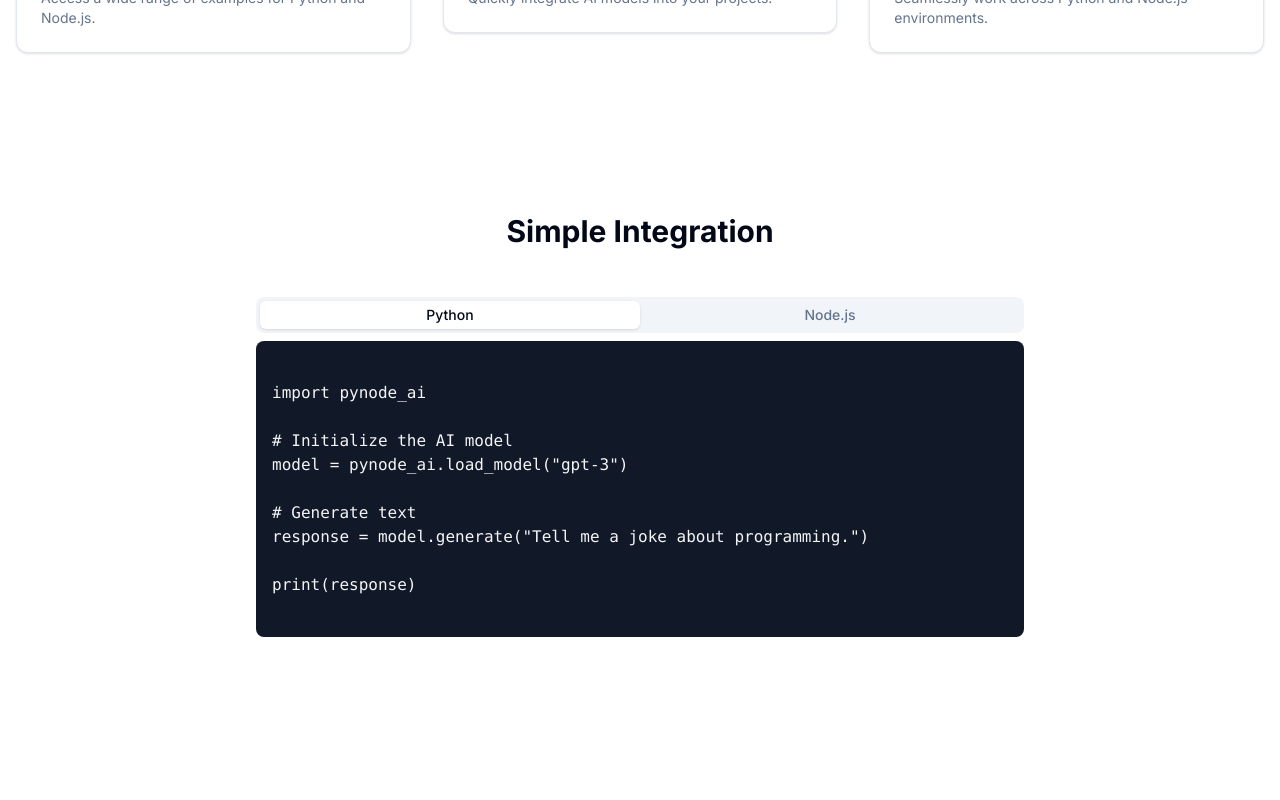
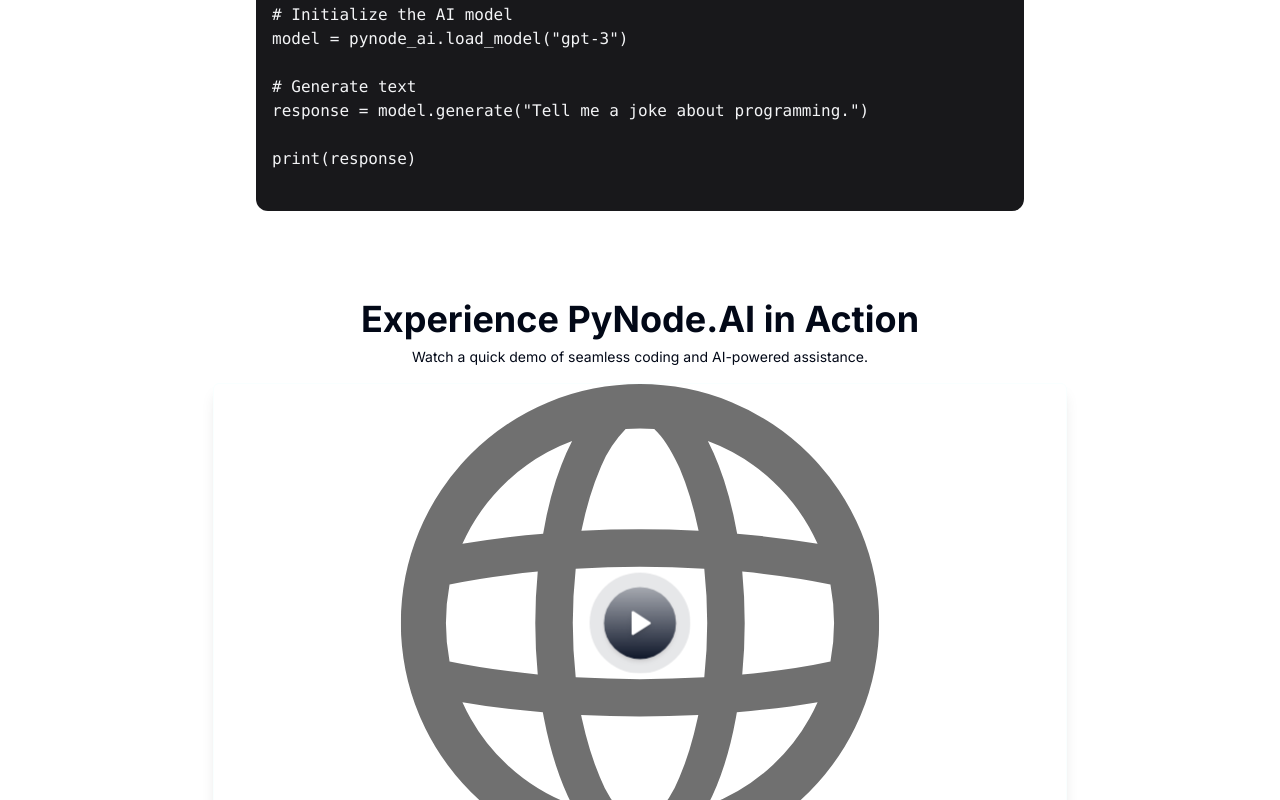
Before and after one commit to Siratul804/PyNode.AI, a Next.js app: page / in a window 1280 px wide. Shown: the part 1060-1860 px from the top of the page. Built offline with nearby package versions, Linux system fonts and the light colour scheme.

Commit message:
ui: added hero-video-dialog

```diff
--- /dev/null
+++ b/app/components/HeroVideo.tsx
@@ -0,0 +1,28 @@
+import HeroVideoDialog from "./ui/hero-video-dialog";
+
+export const HeroVideo = () => {
+  return (
+    <>
+      <div className="flex justify-center">
+        <h1 className="text-4xl font-bold text-center py-2  ">
+          Experience PyNode.AI in Action
+        </h1>
+      </div>
+      <div className="flex justify-center pb-4 ">
+        <p className="text-sm">
+          Watch a quick demo of seamless coding and AI-powered assistance.
+        </p>
+      </div>
+
+      <div className=" flex justify-center ">
+        <HeroVideoDialog
+          className="w-full md:w-3/4 lg:w-2/3"
+          animationStyle="top-in-bottom-out"
+          videoSrc="https://video.gumlet.io/67874608a0795ccd0d9ce474/67874673a0795ccd0d9ce60e/download.mp4"
+          thumbnailSrc="/globe.svg"
+          thumbnailAlt="Hero Video"
+        />
+      </div>
+    </>
+  );
+};
--- a/app/components/code-showcase.tsx
+++ b/app/components/code-showcase.tsx
@@ -44,7 +44,7 @@
           transition={{ duration: 0.5 }}
         >
           <Tabs defaultValue="python" className="max-w-3xl mx-auto">
-            <TabsList className="grid w-full grid-cols-2">
+            <TabsList className="grid w-full grid-cols-2  ">
               <TabsTrigger
                 value="python"
                 onClick={() => setActiveTab("python")}
@@ -59,12 +59,12 @@
               </TabsTrigger>
             </TabsList>
             <TabsContent value="python">
-              <pre className="p-4 rounded-lg bg-gray-900 text-gray-100 overflow-x-auto">
+              <pre className="p-4 rounded-xl bg-[#18181B] text-gray-100 overflow-x-auto">
                 <code>{codeExamples.python}</code>
               </pre>
             </TabsContent>
             <TabsContent value="nodejs">
-              <pre className="p-4 rounded-lg bg-gray-900 text-gray-100 overflow-x-auto">
+              <pre className="p-4 rounded-xl bg-[#18181B] text-gray-100 overflow-x-auto">
                 <code>{codeExamples.nodejs}</code>
               </pre>
             </TabsContent>
--- a/app/components/footer.tsx
+++ b/app/components/footer.tsx
@@ -43,7 +43,7 @@
         </div>
         <div className="mt-8 flex flex-col md:flex-row justify-between items-center">
           <p className="text-sm mb-4 md:mb-0">
-            © 2023 PyNode.AI. All rights reserved.
+            © 2025 PyNode.AI. All rights reserved.
           </p>
           <div className="flex space-x-4">
             <Link href="#" className=" hover:text-primary transition-colors">
--- /dev/null
+++ b/app/components/ui/hero-video-dialog.tsx
@@ -0,0 +1,141 @@
+"use client";
+
+import { useState } from "react";
+import { AnimatePresence, motion } from "framer-motion";
+import { Play, XIcon } from "lucide-react";
+
+import { cn } from "@/lib/utils";
+import Image from "next/image";
+
+type AnimationStyle =
+  | "from-bottom"
+  | "from-center"
+  | "from-top"
+  | "from-left"
+  | "from-right"
+  | "fade"
+  | "top-in-bottom-out"
+  | "left-in-right-out";
+
+interface HeroVideoProps {
+  animationStyle?: AnimationStyle;
+  videoSrc: string;
+  thumbnailSrc: string;
+  thumbnailAlt?: string;
+  className?: string;
+}
+
+const animationVariants = {
+  "from-bottom": {
+    initial: { y: "100%", opacity: 0 },
+    animate: { y: 0, opacity: 1 },
+    exit: { y: "100%", opacity: 0 },
+  },
+  "from-center": {
+    initial: { scale: 0.5, opacity: 0 },
+    animate: { scale: 1, opacity: 1 },
+    exit: { scale: 0.5, opacity: 0 },
+  },
+  "from-top": {
+    initial: { y: "-100%", opacity: 0 },
+    animate: { y: 0, opacity: 1 },
+    exit: { y: "-100%", opacity: 0 },
+  },
+  "from-left": {
+    initial: { x: "-100%", opacity: 0 },
+    animate: { x: 0, opacity: 1 },
+    exit: { x: "-100%", opacity: 0 },
+  },
+  "from-right": {
+    initial: { x: "100%", opacity: 0 },
+    animate: { x: 0, opacity: 1 },
+    exit: { x: "100%", opacity: 0 },
+  },
+  fade: {
+    initial: { opacity: 0 },
+    animate: { opacity: 1 },
+    exit: { opacity: 0 },
+  },
+  "top-in-bottom-out": {
+    initial: { y: "-100%", opacity: 0 },
+    animate: { y: 0, opacity: 1 },
+    exit: { y: "100%", opacity: 0 },
+  },
+  "left-in-right-out": {
+    initial: { x: "-100%", opacity: 0 },
+    animate: { x: 0, opacity: 1 },
+    exit: { x: "100%", opacity: 0 },
+  },
+};
+
+export default function HeroVideoDialog({
+  animationStyle = "from-center",
+  videoSrc,
+  thumbnailSrc,
+  thumbnailAlt = "Video thumbnail",
+  className,
+}: HeroVideoProps) {
+  const [isVideoOpen, setIsVideoOpen] = useState(false);
+  const selectedAnimation = animationVariants[animationStyle];
+
+  return (
+    <div className={cn("relative", className)}>
+      <div
+        className="group relative cursor-pointer"
+        onClick={() => setIsVideoOpen(true)}
+      >
+        <Image
+          src={thumbnailSrc}
+          alt={thumbnailAlt}
+          width={1920}
+          height={1080}
+          className="w-full rounded-md border shadow-lg aspect-video transition-all duration-200 ease-out brightness-110 group-hover:brightness-[0.8]"
+        />
+        <div className="absolute inset-0 flex scale-[0.9] items-center justify-center rounded-2xl transition-all duration-200 ease-out group-hover:scale-100">
+          <div className="flex size-28 items-center justify-center rounded-full bg-primary/10 backdrop-blur-md">
+            <div
+              className={`relative flex size-20 scale-100 items-center justify-center rounded-full bg-gradient-to-b from-primary/30 to-primary shadow-md transition-all duration-200 ease-out group-hover:scale-[1.2]`}
+            >
+              <Play
+                className="size-8 scale-100 fill-white text-white transition-transform duration-200 ease-out group-hover:scale-105"
+                style={{
+                  filter:
+                    "drop-shadow(0 4px 3px rgb(0 0 0 / 0.07)) drop-shadow(0 2px 2px rgb(0 0 0 / 0.06))",
+                }}
+              />
+            </div>
+          </div>
+        </div>
+      </div>
+      <AnimatePresence>
+        {isVideoOpen && (
+          <motion.div
+            initial={{ opacity: 0 }}
+            animate={{ opacity: 1 }}
+            onClick={() => setIsVideoOpen(false)}
+            exit={{ opacity: 0 }}
+            className="fixed inset-0 z-50 flex items-center justify-center bg-black/50 backdrop-blur-md"
+          >
+            <motion.div
+              {...selectedAnimation}
+              transition={{ type: "spring", damping: 30, stiffness: 300 }}
+              className="relative mx-4 aspect-video w-full max-w-4xl md:mx-0"
+            >
+              <motion.button className="absolute -top-16 right-0 rounded-full bg-neutral-900/50 p-2 text-xl text-white ring-1 backdrop-blur-md dark:bg-neutral-100/50 dark:text-black">
+                <XIcon className="size-5" />
+              </motion.button>
+              <div className="relative isolate z-[1] size-full overflow-hidden rounded-2xl border-2 border-white">
+                <iframe
+                  src={videoSrc}
+                  className="size-full rounded-2xl"
+                  allowFullScreen
+                  allow="accelerometer; autoplay; clipboard-write; encrypted-media; gyroscope; picture-in-picture; web-share"
+                ></iframe>
+              </div>
+            </motion.div>
+          </motion.div>
+        )}
+      </AnimatePresence>
+    </div>
+  );
+}
--- a/app/page.tsx
+++ b/app/page.tsx
@@ -4,6 +4,7 @@
 import CodeShowcase from "@/app/components/code-showcase";
 import CTA from "@/app/components/cta";
 import Footer from "@/app/components/footer";
+import { HeroVideo } from "./components/HeroVideo";
 
 export default function Home() {
   return (
@@ -11,8 +12,9 @@
       <Header />
       <main className="flex-grow">
         <Hero />
+        <CodeShowcase />
+        <HeroVideo />
         <Features />
-        <CodeShowcase />
         <CTA />
       </main>
       <Footer />
```
